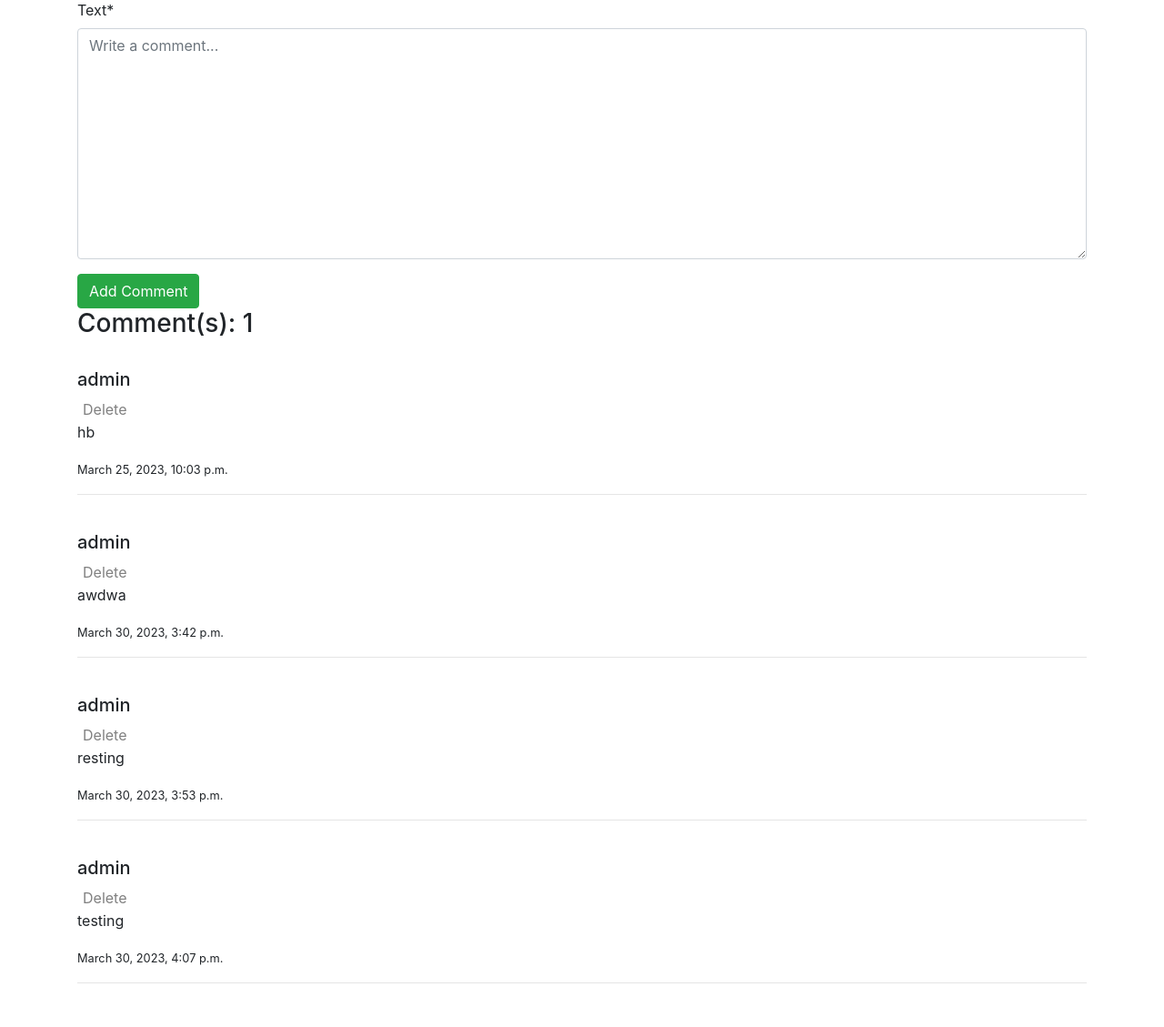
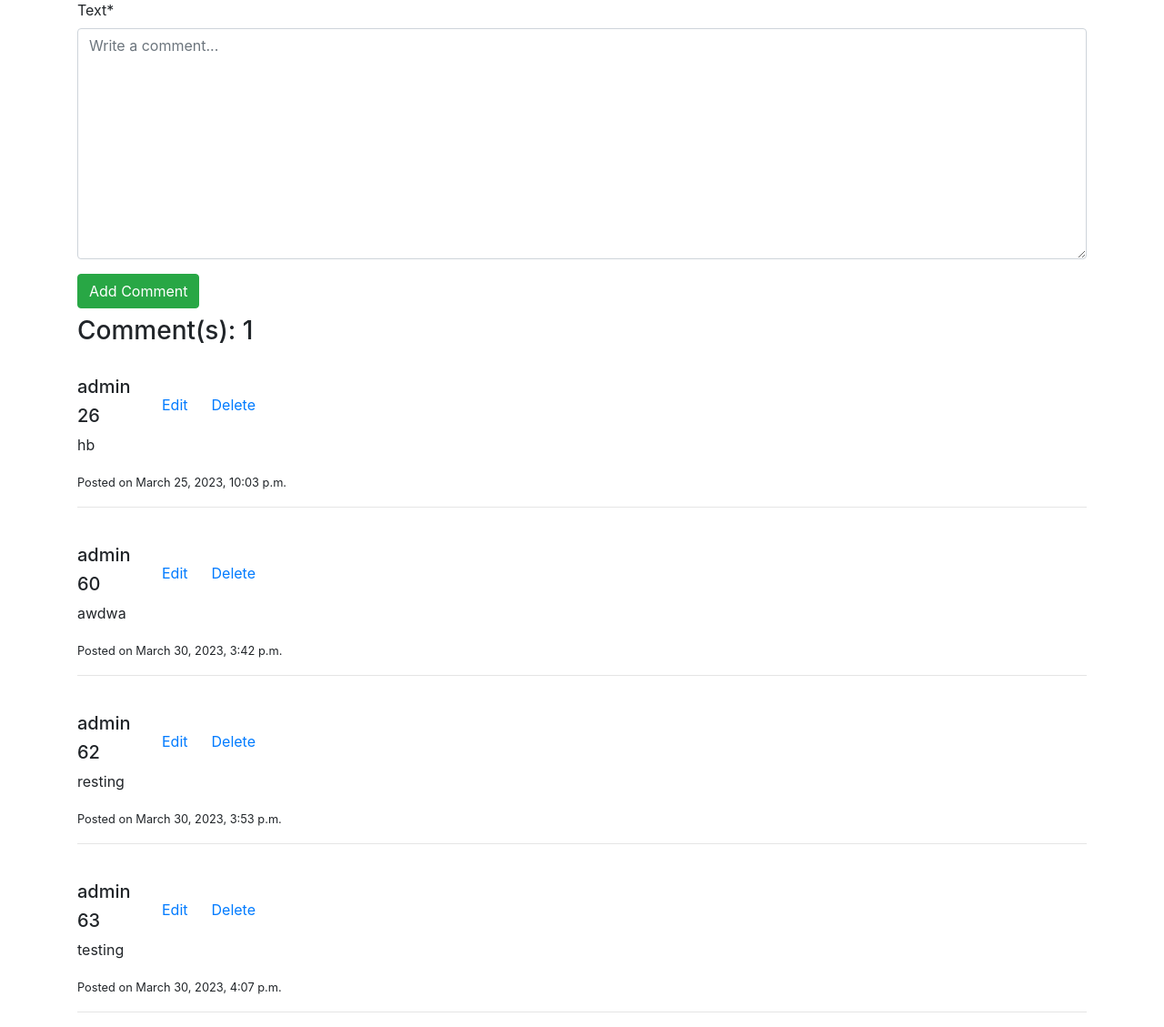
Before and after one commit to JakubWysocki1/Django4thYrProject, a Django app: template code/musicwebsite/main/templates/songdetail.html in a window 1280 px wide. Shown: the part 385-1514 px from the top of the page at 91% size. Before the commit the page ends 1466 px from the top, so only its background shows below. Run offline with Django 4.2, Linux system fonts and the light colour scheme; a user stored in the database is signed in; data comes from the database, SQL or seed files in the repository; both versions use the stored data as it was after the commit; the template is opened without the code that fills it: values that come from a table or form of the project are taken from there, most other values are stand-ins (such as "Sample title", 1, 10 or a date in 2020); some libraries are stand-ins or nearby versions.

Commit message:
Added edit comment functionality

```diff
--- a/code/musicwebsite/main/forms.py
+++ b/code/musicwebsite/main/forms.py
@@ -2,6 +2,7 @@
 from .models import Comment
 
 class CommentForm(forms.ModelForm):
+
     class Meta:
         model = Comment
         fields = ['text']
--- a/code/musicwebsite/main/templates/songdetail.html
+++ b/code/musicwebsite/main/templates/songdetail.html
@@ -17,30 +17,94 @@
         </div>
     </div>
 </div>
+{% if user.is_authenticated %}
 <form method="post">
 
         {{form | crispy}}
         {% csrf_token %}
-    <button type="submit" class="btn btn-success">Add Comment</button>
+        <button type="submit" name="addComment" class="btn btn-success">Add Comment</button>
 </form>
+{% else %}
+<h2 >Login or Signup to add comment...</h2>
 
-<h3>Comment(s): {{comment_count}}</h3>
+{% endif %}
+
+
+<h3 class="pt-2">Comment(s): {{comment_count}}</h3>
 {% for comment in comments %}
     <div class="comment">
         <img id="imageprofile" src="{{ comment.user.userprofile.profile_picture.url }}"></a>
+        <div class="row">
+            <div class="col-sm-1">
                 <h5>{{comment.user}}</h5>
+                <h5>{{comment.id}}</h5>
+            </div>
+        {% if comment.user == request.user %}
+                <button type="button" class="btn btn-link" data-toggle="modal" data-target="#editComment{{comment.id}}" onclick="populateEditForm('{{comment.id}}', '{{comment.text}}')">
+                    Edit
+                </button>
+                <div class="modal fade" id="editComment{{comment.id}}" tabindex="-1" role="dialog" aria-labelledby="editCommentLabel" aria-hidden="true">
+                    <div class="modal-dialog modal-dialog-centered" role="document">
+                        <div class="modal-content">
+                            <div class="modal-header">
+                                <h5 class="modal-title" id="editCommentLabel">Edit Comment</h5>
+                                <button type="button" class="close" data-dismiss="modal" aria-label="Close">
+                                    <span aria-hidden="true">&times;</span>
+                                </button>
+                            </div>
+                            <div class="modal-body">
+                                <form id="edit-form-{{comment.id}}" method="POST" action="{% url 'main:songdetail' song_id=songinfo.id %}" id="editCommentForm{{comment.id}}">
+                                    {% csrf_token %}
+                                    {{ editform| crispy }}
+                                    <input type="hidden" name="editComment" value="{{ comment.id }}">
+                                </form>
+                            </div>
+                            <div class="modal-footer">
+                                <button type="button" class="btn btn-secondary" data-dismiss="modal">Close</button>
+                                <button type="submit" class="btn btn-primary" form="editCommentForm{{comment.id}}" onclick="event.preventDefault(); document.getElementById('edit-form-{{comment.id}}').submit();">Save</button>
 
-        {% if request.user == comment.user %}
-        <form method="post" action="{% url 'main:songdetail' song_id=songinfo.id %}">
+                            </div>
+                        </div>
+                    </div>
+                </div>
+
+                <button type="button" class="btn btn-link" data-toggle="modal" data-target="#deleteComment">
+                    Delete
+                </button>
+                <div class="modal fade" id="deleteComment" tabindex="-1" role="dialog" aria-labelledby="deleteCommentLabel" aria-hidden="true">
+                    <div class="modal-dialog modal-dialog-centered" role="document">
+                      <div class="modal-content">
+                        <div class="modal-header">
+                          <h5 class="modal-title" id="deleteCommentLabel">Are you sure you want to delete your comment?</h5>
+                          <button type="button" class="close" data-dismiss="modal" aria-label="Close">
+                            <span aria-hidden="true">&times;</span>
+                          </button>
+                        </div>
+                        <div class="modal-footer">
+                          <button type="button" class="btn btn-secondary" data-dismiss="modal">Close</button>
+                            <form method="POST" action="{% url 'main:songdetail' song_id=songinfo.id %}">
                                 {% csrf_token %}
                                 <input type="hidden" name="deleteComment" value="{{ comment.id }}">
-            <input type="submit" value="Delete" id="deleteComment">
+                                <button type="submit" class="btn btn-danger">Delete</button>
                             </form>
+                        </div>
+                      </div>
+                    </div>
+                  </div>
+        </div>
         {% endif %}
         <p>{{ comment.text }}</p>
-        <small>{{ comment.created_at }}</small>
+        <small>Posted on {{ comment.created_at }}</small>
     </div>
     <hr>
+
 {% endfor %}
 
+<script>
+function populateEditForm(commentId, commentText) {
+    var editForm = document.getElementById("edit-form-" + commentId);
+    var commentInput = editForm.querySelector("textarea[name='text']");
+    commentInput.value = commentText;
+}
+</script>
 {% endblock %}
--- a/code/musicwebsite/main/urls.py
+++ b/code/musicwebsite/main/urls.py
@@ -6,7 +6,6 @@
 
 
 urlpatterns = [
-
     path('', views.api, name='home'),
     path('songs/<str:song_id>/', views.song_detail, name='songdetail'),
 ]
--- a/code/musicwebsite/static/css/style.css
+++ b/code/musicwebsite/static/css/style.css
@@ -40,5 +40,15 @@
 #deleteComment{
     background: none;
     border: none;
+    color: rgb(230, 133, 133);
+}
+
+#editComment{
+    background: none;
+    border: none;
     color: gray;
 }
+
+.modal-title{
+    color: black;
+}
```
Also changed, not shown: code/musicwebsite/accounts/templates/profile.html (+40 -0 lines), code/musicwebsite/main/views.py (+30 -14 lines), code/musicwebsite/db.sqlite3, 1 other file. Lines whose indentation alone changed are shown as unchanged.
